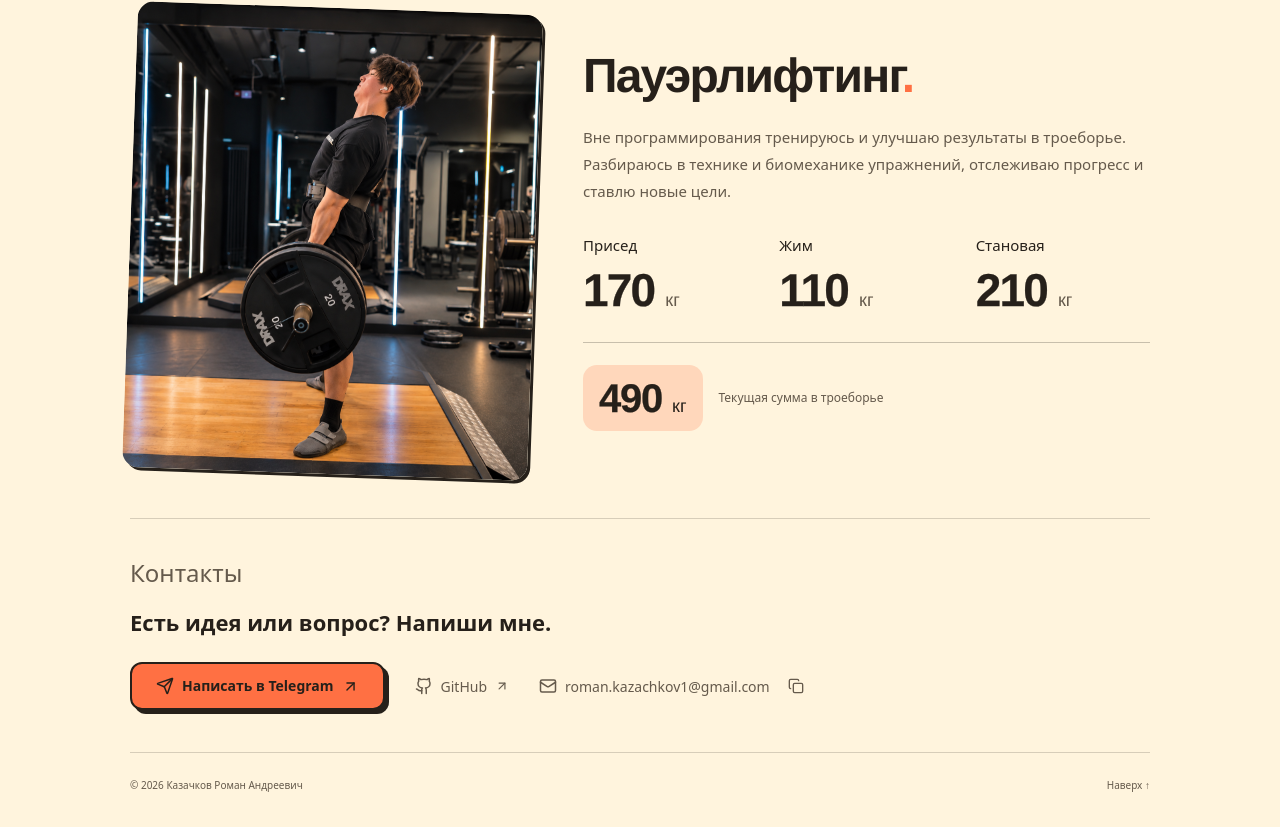
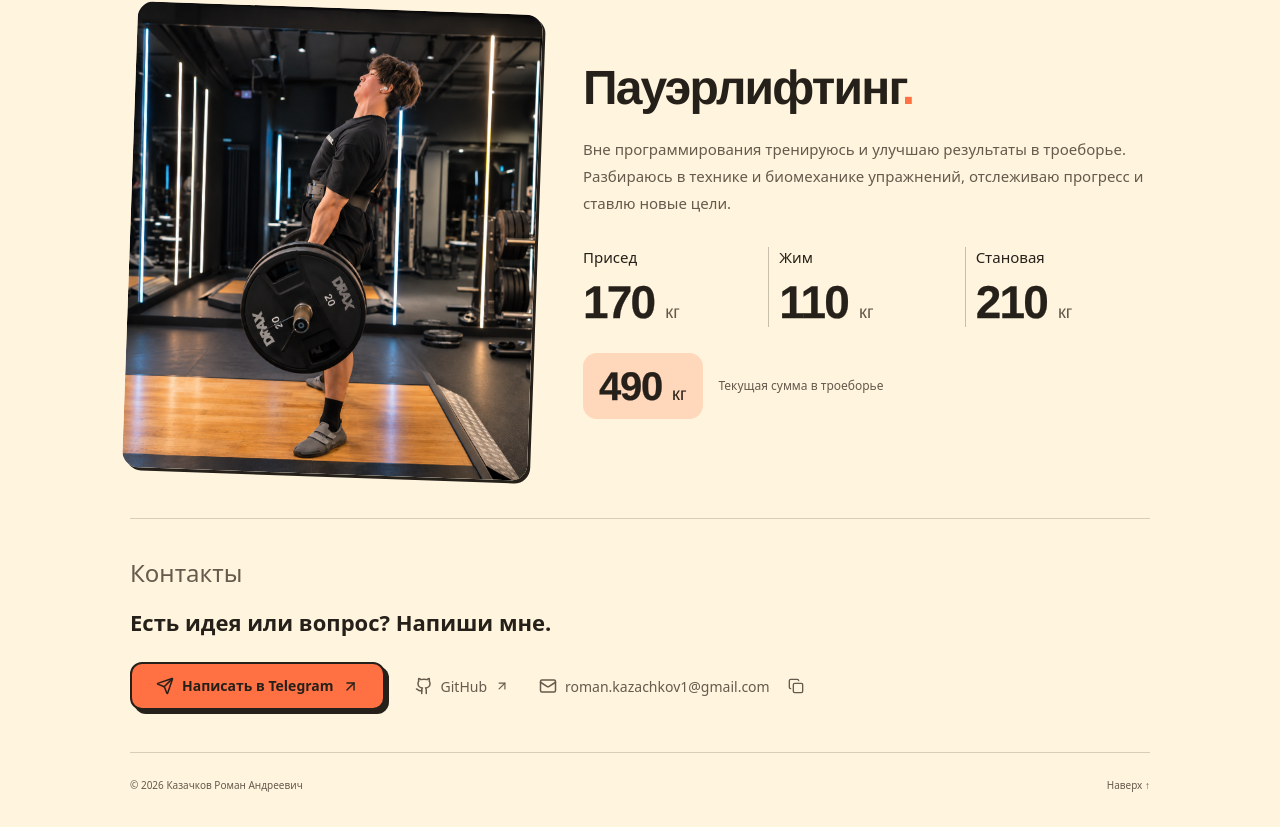
Before and after one commit to RomanKazz/web_portfolio, a React (Vite) app: page / in a window 1280 px wide. Shown: the part 2089-2916 px from the top of the page. Built offline with nearby package versions, Linux system fonts and the light colour scheme.

Commit message:
Use vertical dividers for lifting results

```diff
--- a/src/index.css
+++ b/src/index.css
@@ -384,18 +384,19 @@ footer{border-top:1px solid color-mix(in srgb,var(--fg) 18%,transparent)}
 .powerlifting-photo{grid-column:2;grid-row:1;justify-self:end;max-width:none;width:100%;aspect-ratio:4/4.6;object-fit:cover;object-position:center bottom}
 .powerlifting-content h3{font-size:clamp(32px,4vw,48px);font-weight:850;letter-spacing:-1.8px;line-height:1.08;margin-bottom:22px}
 .powerlifting-content p{font-size:15px;line-height:1.8}
-.lift-stats{max-width:none;margin-top:30px;gap:22px}
+.lift-stats{--lift-divider-gap:22px;max-width:none;margin-top:30px;gap:var(--lift-divider-gap)}
 .lift-stats>div,.lift-stats>div:first-child{padding:0;background:transparent;border:0;border-radius:0}
-.lift-stats>div+div{border:0}
+.lift-stats>div+div{position:relative;border:0}
+.lift-stats>div+div::before{content:'';position:absolute;left:calc(var(--lift-divider-gap) / -2);top:0;bottom:0;width:1px;background:color-mix(in srgb,var(--fg) 25%,transparent)}
 .lift-stats dt{font-size:15px;font-weight:500;color:var(--fg);margin-bottom:10px}
 .lift-stats dd{font-size:46px;font-weight:800;line-height:1.1;letter-spacing:-1.8px;white-space:nowrap}
 .lift-stats dd span{font-size:18px;letter-spacing:0;font-weight:500}
-.powerlifting-total{display:flex;flex-direction:row;align-items:center;flex-wrap:wrap;gap:16px;max-width:none;margin-top:26px;padding-top:22px;border-top:1px solid color-mix(in srgb,var(--fg) 25%,transparent)}
+.powerlifting-total{display:flex;flex-direction:row;align-items:center;flex-wrap:wrap;gap:16px;max-width:none;margin-top:26px;padding-top:0;border-top:0}
 .powerlifting-total strong{padding:10px 16px;background:color-mix(in srgb,var(--primary) 22%,var(--bg));border-radius:14px;color:var(--fg);font-size:40px;font-weight:800;line-height:1.15;letter-spacing:-1.2px;white-space:nowrap}
 .powerlifting-total strong span{font-size:18px;letter-spacing:0;font-weight:500;color:var(--fg)}
 .powerlifting-total>span{font-size:12px;line-height:1.5}
-@media(max-width:850px){.powerlifting-card{gap:30px}.powerlifting-content h3{font-size:32px;letter-spacing:-1px}.lift-stats{gap:12px}.lift-stats dd{font-size:36px}.lift-stats dd span{font-size:15px}.powerlifting-total strong{font-size:34px}}
-@media(max-width:600px){.powerlifting-card{grid-template-columns:1fr;gap:30px}.powerlifting-content{grid-column:1;grid-row:1}.powerlifting-photo{grid-column:1;grid-row:2;max-width:320px;justify-self:center;margin:0}.powerlifting-content h3{font-size:32px}.powerlifting-content p{font-size:14px}.lift-stats{gap:12px;margin-top:24px}.lift-stats dt{font-size:13px}.lift-stats dd{font-size:36px;letter-spacing:-1px}.powerlifting-total{margin-top:22px;padding-top:18px;gap:12px}.powerlifting-total strong{font-size:34px;padding:10px 14px}}
+@media(max-width:850px){.powerlifting-card{gap:30px}.powerlifting-content h3{font-size:32px;letter-spacing:-1px}.lift-stats{--lift-divider-gap:12px;gap:var(--lift-divider-gap)}.lift-stats dd{font-size:36px}.lift-stats dd span{font-size:15px}.powerlifting-total strong{font-size:34px}}
+@media(max-width:600px){.powerlifting-card{grid-template-columns:1fr;gap:30px}.powerlifting-content{grid-column:1;grid-row:1}.powerlifting-photo{grid-column:1;grid-row:2;max-width:320px;justify-self:center;margin:0}.powerlifting-content h3{font-size:32px}.powerlifting-content p{font-size:14px}.lift-stats{--lift-divider-gap:12px;gap:var(--lift-divider-gap);margin-top:24px}.lift-stats dt{font-size:13px}.lift-stats dd{font-size:36px;letter-spacing:-1px}.powerlifting-total{margin-top:22px;padding-top:0;gap:12px}.powerlifting-total strong{font-size:34px;padding:10px 14px}}
 
 /* A little more weight on the result numbers only. */
 .lift-stats dd,.powerlifting-total strong{font-weight:900;-webkit-text-stroke:.25px currentColor}
```
